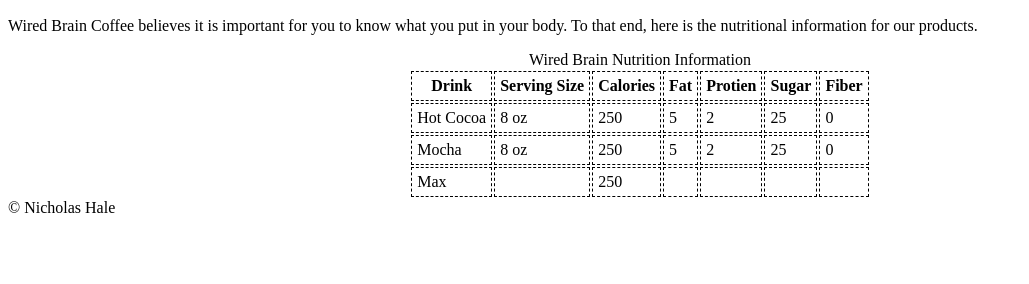
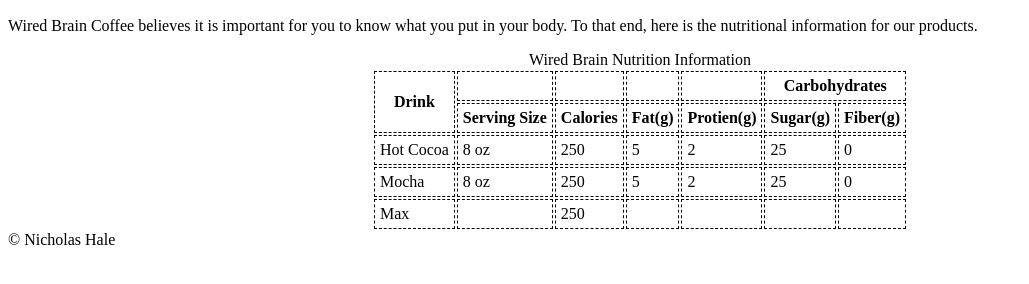
Before and after one commit to nickfurious/HTML-fundamentals, a plain HTML site: page html-fundamentalsVS/content/nuitrition.html in a window 1280 px wide. Shown: the part 110-394 px from the top of the page, without its empty margins (0-1029 px from the left). Drawn offline with Linux system fonts and the light colour scheme.

Commit message:
Add files via upload

```diff
--- a/html-fundamentalsVS/content/nuitrition.html
+++ b/html-fundamentalsVS/content/nuitrition.html
@@ -6,21 +6,16 @@
   <meta name="viewport" content="width=device-width, initial-scale=1.0">
   <meta http-equiv="X-UA-Compatible" content="ie=edge">
   <title>Wired Brain Coffee - Nutrition Information</title>
-
   <style>
     table {
-      /* try with one margin set to 0 and the other at auto. */
       margin-left: auto;
       margin-right: auto;
     }
-
-    td,
-    th {
+    td, th {
       border-width: 1px;
       border-style: dashed;
       padding: 5px;
-      /*Notice the margin doesn't do anythign to our display */
-      margin: 100px;
+      margin: 5px;
     }
   </style>
 </head>
@@ -42,13 +37,21 @@
       <caption>Wired Brain Nutrition Information</caption>
       <thead>
         <tr>
-          <th>Drink</th>
+          <th rowspan="2">Drink</th>
+          <th></th>
+          <th></th>
+          <th></th>
+          <th></th>
+          <th colspan="2">Carbohydrates</th>
+        </tr>
+        <tr>
+          <!-- <th>Drink</th> -->
           <th>Serving Size</th>
           <th>Calories</th>
-          <th>Fat</th>
-          <th>Protien</th>
-          <th>Sugar</th>
-          <th>Fiber</th>
+          <th>Fat(g)</th>
+          <th>Protien(g)</th>
+          <th>Sugar(g)</th>
+          <th>Fiber(g)</th>
         </tr>
       </thead>
       <tbody>
```
Also changed, not shown: html-fundamentalsVS/default.html (+7 -1 lines), html-fundamentalsVS/content/wired-brain-coffee-logo-250.jpg (added), html-fundamentalsVS/content/wired-brain-coffee-logo-250.png (added), html-fundamentalsVS/content/wired-brain-coffee-logo.jpg (added), html-fundamentalsVS/content/wired-brain-coffee-logo.png (added). Lines whose indentation alone changed are shown as unchanged.
